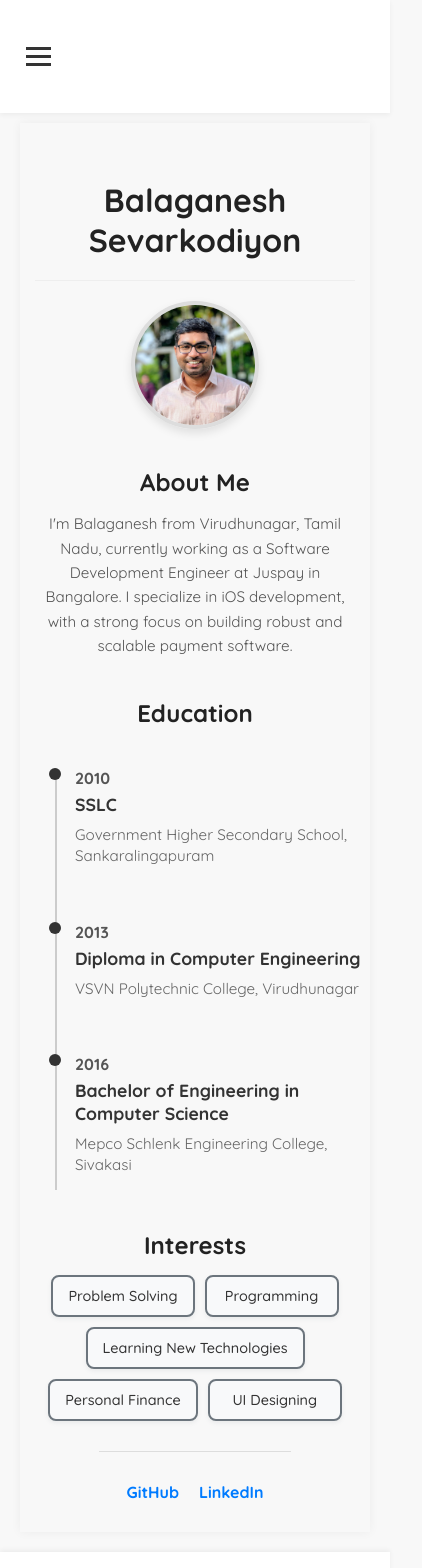
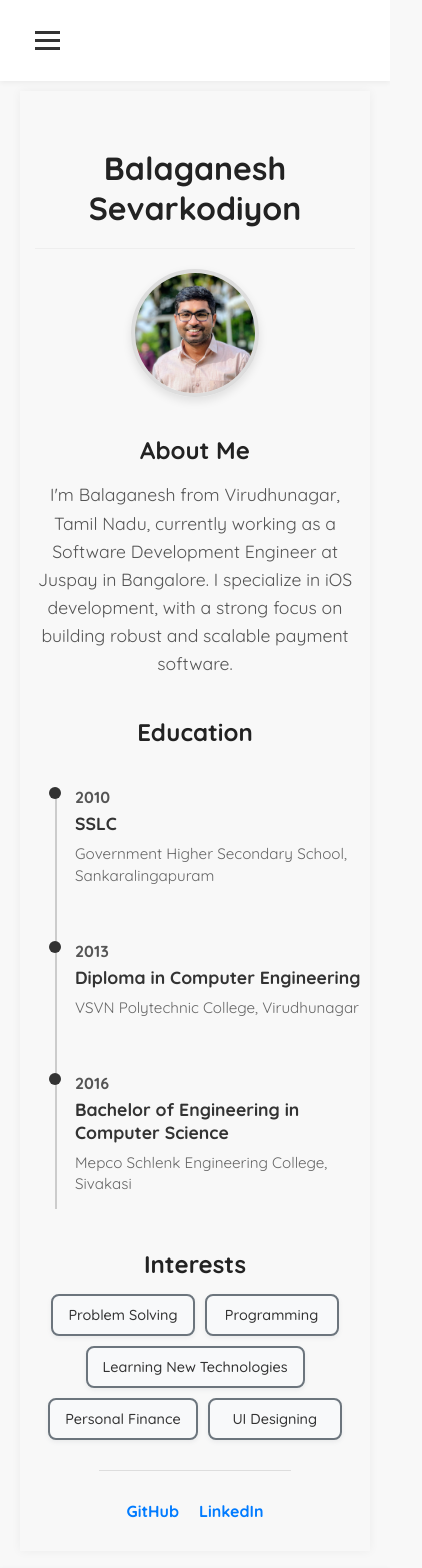
Before and after one commit to balaganeshbala/website-2025, a Next.js app: page / in a window 390 px wide. Shown: the top 1568 px of the page, 422 px wide, since content can reach past the window. Built offline with nearby package versions, Linux system fonts and the light colour scheme.

Commit message:
UI bug fixes

```diff
--- a/src/app/globals.css
+++ b/src/app/globals.css
@@ -240,6 +240,11 @@ section {
     text-align: left; /* Always left-align content on desktop */
     padding-left: 30px; /* Space from the line */
     box-sizing: border-box;
+    word-wrap: break-word; /* Break long words */
+    overflow-wrap: break-word; /* Modern browsers */
+    hyphens: auto; /* Add hyphens for better breaking */
+    min-width: 0; /* Allow shrinking below content size */
+    flex-shrink: 1; /* Allow shrinking */
 }
 
 /* Alternate items for left/right alignment */
@@ -263,6 +268,12 @@ section {
     text-align: right; /* Ensure right alignment for content on left side */
     padding-right: 30px; /* Ensure padding is correct when order changes */
     padding-left: 0;
+    word-wrap: break-word; /* Break long words */
+    overflow-wrap: break-word; /* Modern browsers */
+    hyphens: auto; /* Add hyphens for better breaking */
+    min-width: 0; /* Allow shrinking below content size */
+    flex-shrink: 1; /* Allow shrinking */
+    box-sizing: border-box; /* Include padding in width calculation */
 }
 
 /* Responsive adjustments for timeline on smaller screens */
@@ -344,6 +355,22 @@ section {
     font-size: 0.95em;
     line-height: 1.4;
     text-align: inherit;
+    word-wrap: break-word;
+    overflow-wrap: break-word;
+    hyphens: auto;
+    max-width: 100%;
+    overflow: hidden;
+}
+
+/* Keep timeline content font sizes same on mobile */
+@media (max-width: 768px) {
+    .timeline-content strong {
+        font-size: 1.1em !important; /* Keep same font size as desktop */
+    }
+
+    .timeline-content p {
+        font-size: 0.95em !important; /* Keep same font size as desktop - institution names */
+    }
 }
 
 footer {
@@ -363,11 +390,15 @@ footer {
         overflow-x: hidden; /* Prevent horizontal scrolling */
     }
 
+    header {
+        padding: 0.5em 0; /* Reduced header padding for mobile */
+    }
+
     .navbar {
         display: flex;
         justify-content: space-between;
         align-items: center;
-        padding: 1em;
+        padding: 0.5em 0em; /* Reduced vertical padding for mobile */
     }
 
     nav ul {
@@ -400,6 +431,7 @@ footer {
         display: block; /* Show hamburger icon on mobile */
         cursor: pointer;
         padding: 10px;
+        margin-left: 25px;
     }
 
     .menu-toggle .bar {
@@ -454,7 +486,7 @@ footer {
     }
 
     .about-content p {
-        font-size: 0.95em; /* Smaller text for mobile */
+        font-size: 1.1em; /* Keep same font size as desktop */
         margin: 0 auto 15px auto; /* Adjust margin */
     }
 
```
